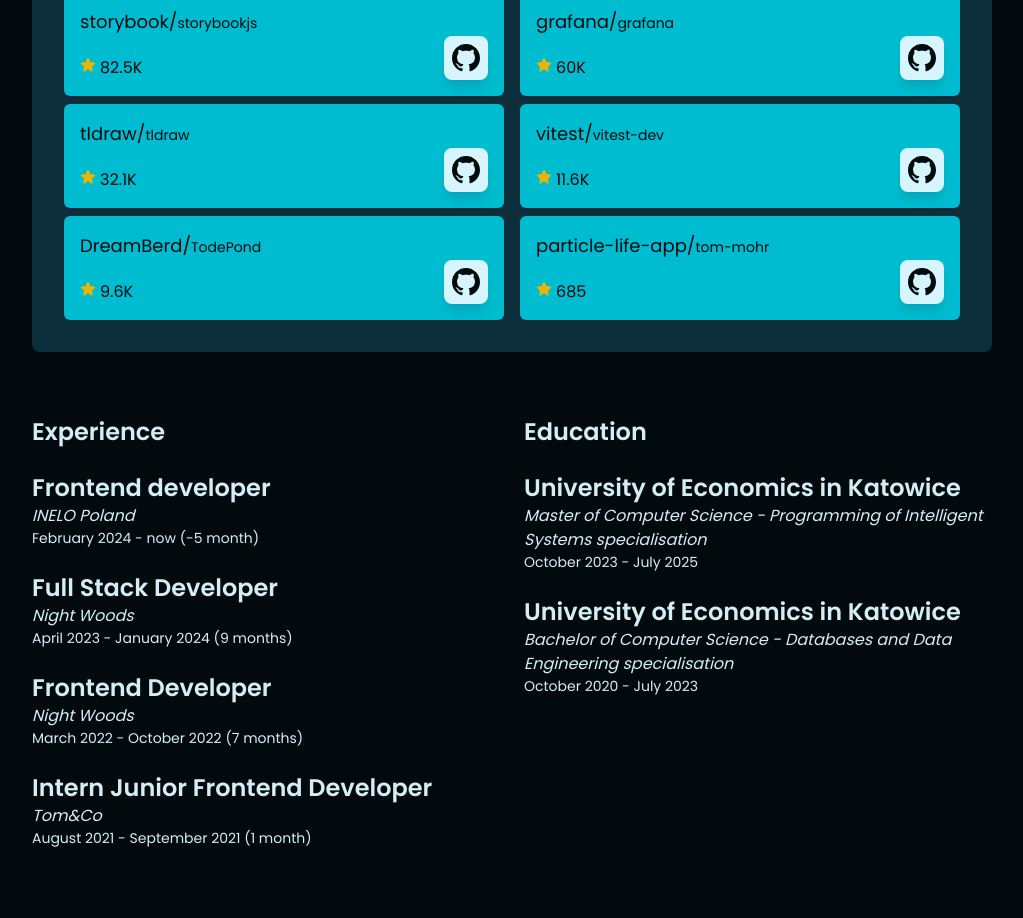
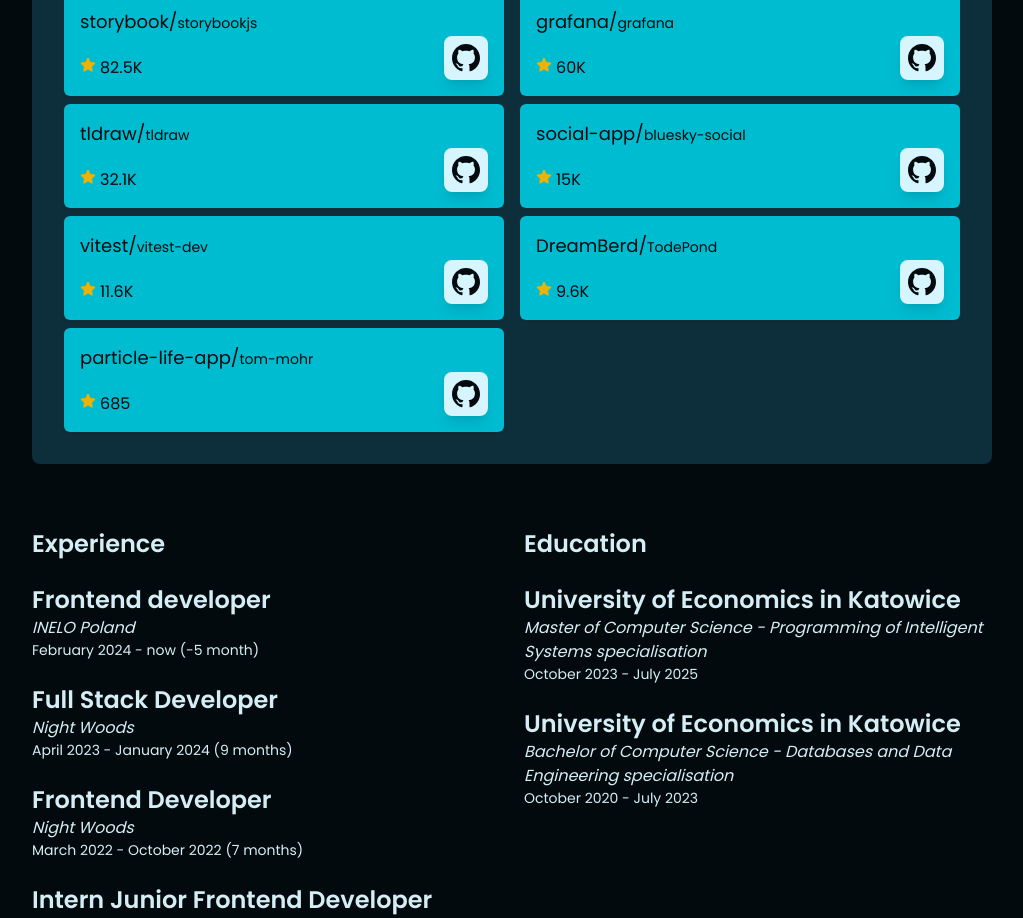
Before and after one commit to karolstawowski/portfolio, a React (Vite) app: page / in a window 1280 px wide. Shown: the part 3882-4800 px from the top of the page, without its empty margins (128-1151 px from the left). Built offline with nearby package versions, Linux system fonts and the light colour scheme.

Commit message:
feat: add bluesky to participated projects

```diff
--- a/src/constants/projects.ts
+++ b/src/constants/projects.ts
@@ -118,6 +118,12 @@
     stars: 32100,
   },
   {
+    name: 'social-app',
+    author: 'bluesky-social',
+    repositoryUrl: 'https://github.com/bluesky-social/social-app/pull/7119',
+    stars: 15000,
+  },
+  {
     name: 'vitest',
     author: 'vitest-dev',
     repositoryUrl: 'https://github.com/vitest-dev/vitest/pull/2948',
```
Also changed, not shown: 1 other file (tests, documents, lock files or other folders).
